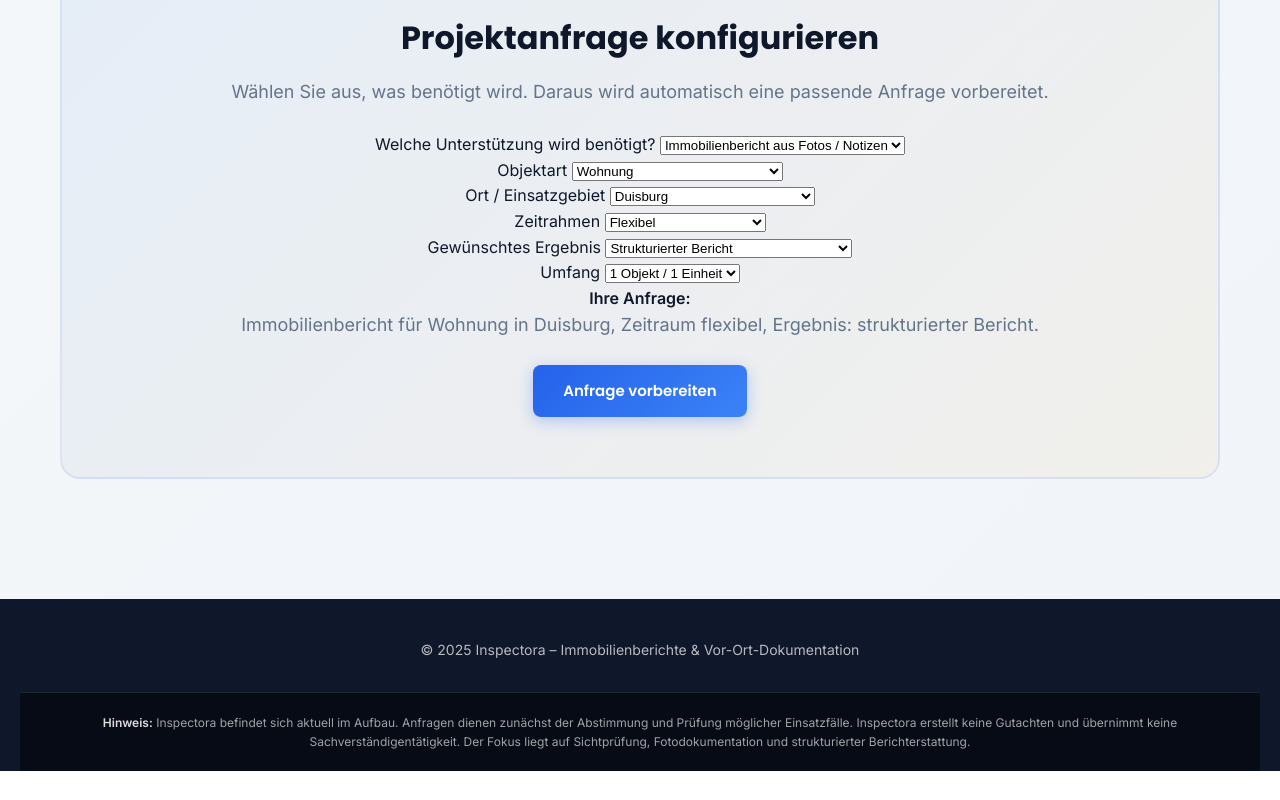
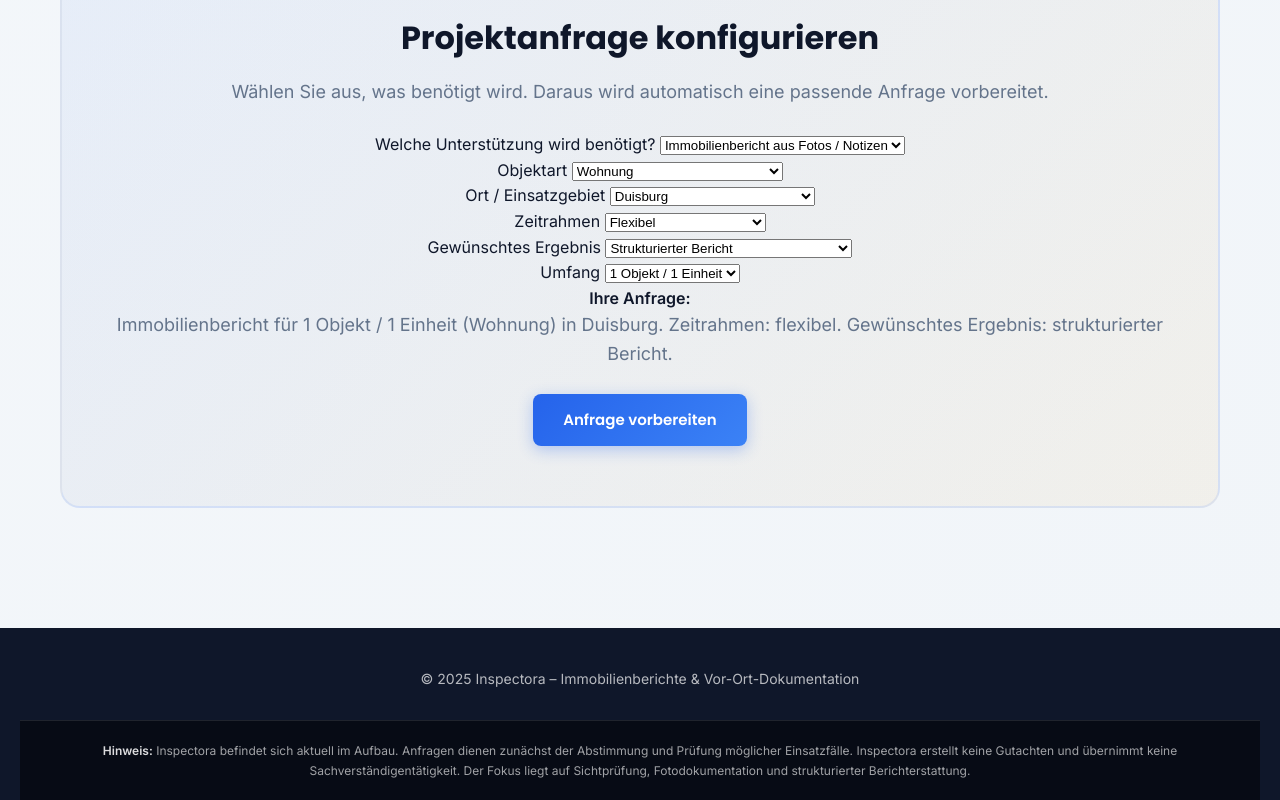
Before and after one commit to fabiofnz/Inspectora, a plain HTML site: page index.html in a window 1280 px wide. Shown: the part 5556-6356 px from the top of the page. Before the commit the page ends 6327 px from the top, so only its background shows below. Drawn offline with nearby package versions, Linux system fonts and the light colour scheme.

Commit message:
index.html aktualisieren

```diff
--- a/index.html
+++ b/index.html
@@ -1019,6 +1019,73 @@ cities.forEach(city => {
 const group = L.featureGroup(markers);
 map.fitBounds(group.getBounds().pad(0.15));
 
+const serviceType = document.getElementById('serviceType');
+const objectType = document.getElementById('objectType');
+const city = document.getElementById('city');
+const urgency = document.getElementById('urgency');
+const resultType = document.getElementById('resultType');
+const objectCount = document.getElementById('objectCount');
+
+const requestSummary = document.getElementById('requestSummary');
+const configuredMailButton = document.getElementById('configuredMailButton');
+
+function updateRequest() {
+
+    const summary =
+        `${serviceType.value} für ${objectCount.value} (${objectType.value}) in ${city.value}. ` +
+        `Zeitrahmen: ${urgency.value}. ` +
+        `Gewünschtes Ergebnis: ${resultType.value}.`;
+
+    requestSummary.textContent = summary;
+
+    const subject =
+        encodeURIComponent(`Anfrage ${serviceType.value}`);
+
+    const body =
+        encodeURIComponent(
+`Guten Tag,
+
+ich interessiere mich für folgende Unterstützung:
+
+Leistung:
+${serviceType.value}
+
+Objektart:
+${objectType.value}
+
+Umfang:
+${objectCount.value}
+
+Ort:
+${city.value}
+
+Zeitrahmen:
+${urgency.value}
+
+Gewünschtes Ergebnis:
+${resultType.value}
+
+Weitere Informationen:
+
+`);
+
+    configuredMailButton.href =
+        `mailto:kontakt.inspectora@gmail.com?subject=${subject}&body=${body}`;
+}
+
+[
+ serviceType,
+ objectType,
+ city,
+ urgency,
+ resultType,
+ objectCount
+].forEach(element => {
+    element.addEventListener('change', updateRequest);
+});
+
+updateRequest();
+
 function toggleMenu() {
   document.getElementById('navLinks').classList.toggle('active');
 }
```
